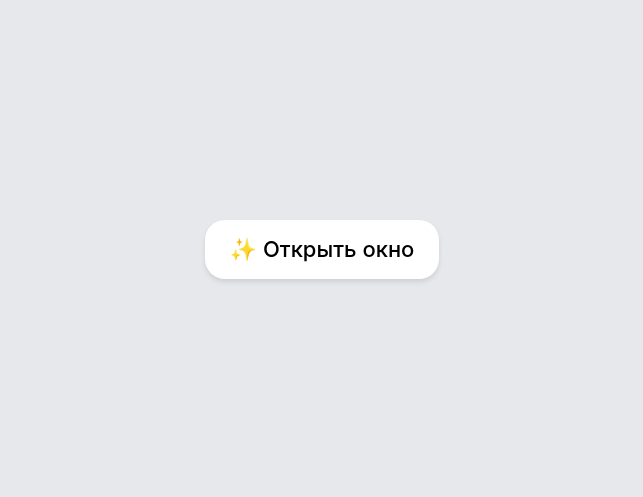
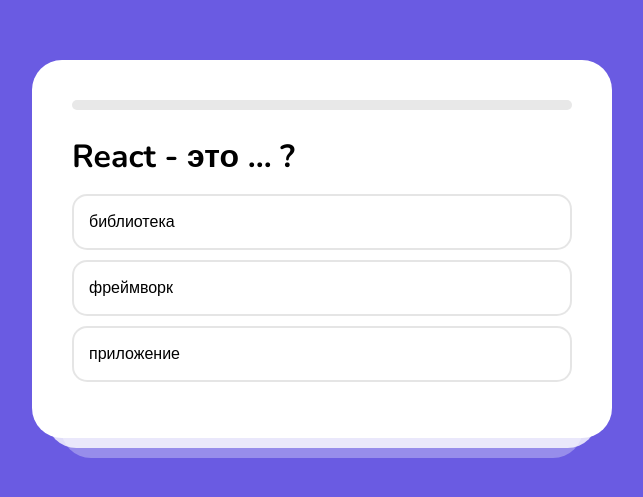
Before and after one commit to anakolchina97/react-beginner-projects, a React (Create React App) app: page / in a window 1280 px wide. Shown: the part 151-648 px from the top of the page, without its empty margins (318-961 px from the left). Built offline with nearby package versions, Linux system fonts and the light colour scheme.

Commit message:
:tada: Quiz

```diff
--- a/src/App.js
+++ b/src/App.js
@@ -1,17 +1,84 @@
-import React, { useState } from 'react';
-import Modal from './components/Modal';
+import { useState } from 'react';
 import './index.scss';
 
+const questions = [
+  {
+    title: 'React - это ... ?',
+    variants: ['библиотека', 'фреймворк', 'приложение'],
+    correct: 0,
+  },
+  {
+    title: 'Компонент - это ... ',
+    variants: ['приложение', 'часть приложения или страницы', 'то, что я не знаю что такое'],
+    correct: 1,
+  },
+  {
+    title: 'Что такое JSX?',
+    variants: [
+      'Это простой HTML',
+      'Это функция',
+      'Это тот же HTML, но с возможностью выполнять JS-код',
+    ],
+    correct: 2,
+  },
+];
+
+function Result({ correct, setStep, setCorrect }) {
+  const resetProgress = () => {
+    setStep(0);
+    setCorrect(0);
+  };
+  return (
+    <div className="result">
+      <img src="https://cdn-icons-png.flaticon.com/512/2278/2278992.png" alt="img" />
+      <h2>
+        Вы отгадали {correct} ответа из {questions.length}
+      </h2>
+      <button onClick={resetProgress}>Попробовать снова</button>
+    </div>
+  );
+}
+
+function Game({ step, question, onClickVariant }) {
+  const { title, variants } = question;
+  const percentage = Math.round((step / questions.length) * 100);
+
+  return (
+    <>
+      <div className="progress">
+        <div style={{ width: `${percentage}%` }} className="progress__inner"></div>
+      </div>
+      <h1>{title}</h1>
+      <ul>
+        {variants.map((variant, index) => (
+          <li key={index} onClick={() => onClickVariant(index)}>
+            {variant}
+          </li>
+        ))}
+      </ul>
+    </>
+  );
+}
+
 function App() {
-  const [openModal, setOpenModal] = useState(false);
+  const [step, setStep] = useState(0);
+  const [correct, setCorrect] = useState(0);
+  const question = questions[step];
+
+  const onClickVariant = (index) => {
+    setStep(step + 1);
+    if (index === question.correct) {
+      setCorrect(correct + 1);
+    }
+  };
+
   return (
     <div className="App">
-      <button className="open-modal-btn" onClick={() => setOpenModal(true)}>
-        ✨ Открыть окно
-      </button>
-      <Modal openModal={openModal} setOpenModal={setOpenModal}>
-        <img src="https://media2.giphy.com/media/xT0xeJpnrWC4XWblEk/giphy.gif" alt="gif" />
-      </Modal>
+      {step !== questions.length ? (
+        <Game step={step} question={question} onClickVariant={onClickVariant} />
+      ) : (
+        <Result correct={correct} setStep={setStep} setCorrect={setCorrect} />
+      )}
     </div>
   );
 }
--- a/src/components/Modal.jsx
+++ /dev/null
@@ -1,29 +0,0 @@
-import React, { useEffect } from 'react';
-
-const Modal = ({ openModal, setOpenModal, children }) => {
-  useEffect(() => {
-    const closeModalESC = (e) => {
-      if (e.keyCode === 27) {
-        setOpenModal(false);
-      }
-    };
-
-    window.addEventListener('keydown', closeModalESC);
-    return () => window.addEventListener('keydown', closeModalESC);
-  }, [setOpenModal]);
-
-  return (
-    <div
-      className={`overlay animated ${openModal ? 'show' : ''}`}
-      onClick={(e) => (e.target.classList.contains('overlay') ? setOpenModal(false) : '')}>
-      <div className="modal">
-        <svg height="200" viewBox="0 0 200 200" width="200" onClick={() => setOpenModal(false)}>
-          <path d="M114,100l49-49a9.9,9.9,0,0,0-14-14L100,86,51,37A9.9,9.9,0,0,0,37,51l49,49L37,149a9.9,9.9,0,0,0,14,14l49-49,49,49a9.9,9.9,0,0,0,14-14Z" />
-        </svg>
-        {children}
-      </div>
-    </div>
-  );
-};
-
-export default Modal;
--- a/src/index.js
+++ b/src/index.js
@@ -4,8 +4,4 @@
 
 const root = ReactDOM.createRoot(document.getElementById('root'));
 
-root.render(
-  <React.StrictMode>
-    <App />
-  </React.StrictMode>,
-);
+root.render(<App />);
--- a/src/index.scss
+++ b/src/index.scss
@@ -1,109 +1,110 @@
-* {
-  font-family: -apple-system, BlinkMacSystemFont, 'Segoe UI', 'Roboto', 'Oxygen', 'Ubuntu',
-    'Cantarell', 'Fira Sans', 'Droid Sans', 'Helvetica Neue', sans-serif;
-}
+@import url('https://fonts.googleapis.com/css2?family=Nunito:wght@400;500;700&display=swap');
 
 body {
   margin: 0;
+  font-family: 'Nunito', sans-serif;
   -webkit-font-smoothing: antialiased;
   -moz-osx-font-smoothing: grayscale;
-  background-color: #e6e8ec;
-}
-
-.App {
+  background-color: #6a5be2;
   display: flex;
   align-items: center;
   justify-content: center;
   height: 100vh;
-  text-align: center;
 }
 
-.open-modal-btn {
-  background: #fff;
-  padding: 18px 25px;
-  border-radius: 20px;
-  font-weight: 500;
-  border: 0;
-  outline: none;
-  font-size: 22px;
-  cursor: pointer;
-  line-height: 23px;
-  box-shadow: 0 3px 5px rgba(0, 0, 0, 0.1);
-  transition: all 0.1s ease-in-out;
+.App {
+  width: 500px;
+  border-radius: 30px;
+  padding: 40px;
+  background-color: #fff;
+  position: relative;
 
-  &:hover {
-    box-shadow: 0 8px 10px rgba(0, 0, 0, 0.1);
-    transform: translateY(-1px);
+  .result {
+    text-align: center;
+
+    button {
+      font-weight: bold;
+      font-family: 'Nunito', sans-serif;
+      border-radius: 30px;
+      border: 0;
+      padding: 15px 30px;
+      font-size: 20px;
+      background-color: darken(#ff006e, 3%);
+      color: #fff;
+      margin-top: 20px;
+      cursor: pointer;
+    }
+
+    h2 {
+      margin-bottom: 0;
+    }
+
+    img {
+      width: 150px;
+    }
   }
 
-  &:active {
-    box-shadow: 0 1px 1px rgba(0, 0, 0, 0.1);
-    transform: translateY(0);
-  }
-}
+  .progress {
+    height: 10px;
+    border-radius: 30px;
+    background-color: rgb(232, 232, 232);
+    margin-bottom: 25px;
 
-.overlay {
-  position: absolute;
-  left: 0;
-  top: 0;
-  width: 100%;
-  height: 100%;
-  background-color: rgba(0, 0, 0, 0.4);
-  transition: all 0.5s ease-in-out;
-}
-
-.modal {
-  background-color: #fff;
-  width: 70%;
-  max-width: 500px;
-  padding: 40px 30px;
-  border-radius: 10px;
-  position: absolute;
-  left: 50%;
-  top: 50%;
-  transform: translate(-50%, -50%);
-  box-shadow: 0 3px 5px rgba(0, 0, 0, 0.1);
-  transition: all 0.5s ease-in-out;
-
-  img {
-    border-radius: 5px;
-    width: 100%;
+    &__inner {
+      height: 100%;
+      border-radius: 30px;
+      width: 80%;
+      background: rgb(18, 231, 48);
+      transition: all 0.3s ease-in-out;
+      background: linear-gradient(90deg, rgba(18, 231, 48, 1) 0%, rgba(0, 212, 255, 1) 100%);
+    }
   }
 
-  svg {
+  &:before,
+  &:after {
+    content: '';
+    display: block;
+    height: 50px;
+    border-bottom-left-radius: 30px;
+    border-bottom-right-radius: 30px;
     position: absolute;
-    right: 10px;
-    top: 10px;
-    height: 24px;
-    width: 24px;
-    opacity: 0.3;
-    cursor: pointer;
+    left: 50%;
+    transform: translateX(-50%);
+  }
 
-    &:hover {
-      opacity: 1;
+  &:before {
+    width: 95%;
+    bottom: -10px;
+    background-color: rgba(255, 255, 255, 0.8);
+    z-index: 0;
+  }
+
+  &:after {
+    width: 90%;
+    bottom: -20px;
+    background-color: rgba(255, 255, 255, 0.3);
+    z-index: 1;
+  }
+
+  h1 {
+    margin: 0;
+  }
+
+  ul {
+    list-style: none;
+    padding: 0;
+
+    li {
+      padding: 15px;
+      border: 2px solid rgba(0, 0, 0, 0.1);
+      border-radius: 15px;
+      margin-bottom: 10px;
+      cursor: pointer;
+      transition: all 0.1s ease-in-out;
+
+      &:hover {
+        border: 2px solid rgba(0, 0, 0, 0.3);
+      }
     }
   }
 }
-
-.overlay.animated {
-  opacity: 0;
-  visibility: hidden;
-
-  .modal {
-    opacity: 0;
-    visibility: hidden;
-    transform: translate(-50%, -30%);
-    transition-delay: 0.2s;
-  }
-
-  &.show {
-    opacity: 1;
-    visibility: visible;
-
-    .modal {
-      opacity: 1;
-      visibility: visible;
-      transform: translate(-50%, -50%);
-    }
-  }
-}
```
